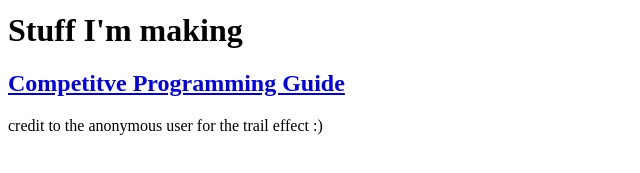
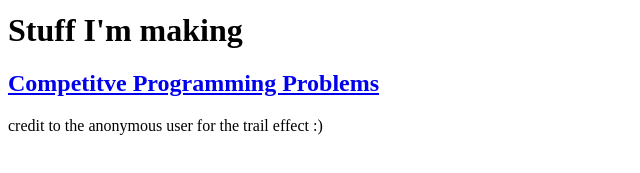
Before and after one commit to Maxematics/sqrt73-website, a plain HTML site: page index.html in a window 1280 px wide. Shown: the part 347-520 px from the top of the page, 0-640 px from the left. Drawn offline with Linux system fonts and the light colour scheme.

Commit message:
Update index.html

```diff
--- a/index.html
+++ b/index.html
@@ -37,7 +37,7 @@
         <script src="trail.js"></script>
         </div>
         <h1>Stuff I'm making</h1>
-        <h2><a href="problems.html"> Competitve Programming Guide </a> </h2>
+        <h2><a href="problems.html"> Competitve Programming Problems </a> </h2>
     <p>credit to the anonymous user for the trail effect :)</p>
     </body>
 
```
